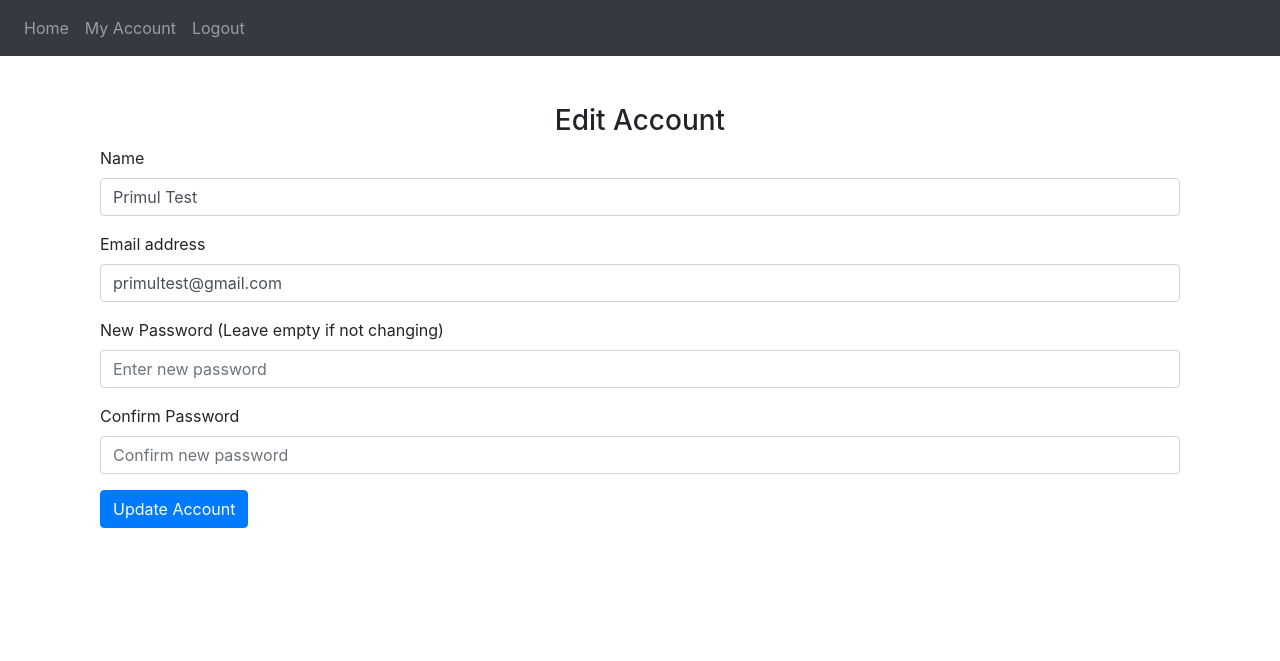
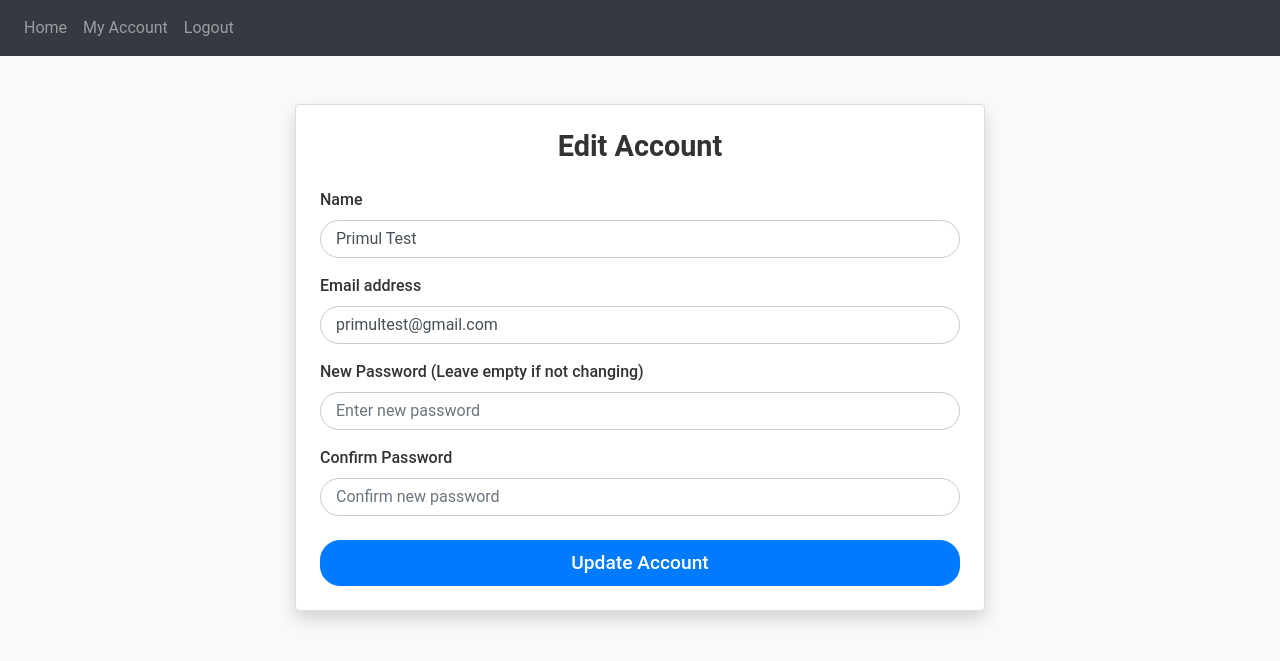
Before and after one commit to ioanaghergu/TeleMedix, a Flask app: page /edit in a window 1280 px wide. Shown: the top 661 px of the page. Run offline with Flask 3, Linux system fonts and the light colour scheme; a user stored in the database is signed in; some libraries are stand-ins or nearby versions.

Commit message:
add edit account style

```diff
--- /dev/null
+++ b/website/static/css/account/edit_account.css
@@ -0,0 +1,79 @@
+body {
+    font-family: 'Roboto', sans-serif;
+    background-color: #f9f9f9;
+    color: #333;
+}
+
+.container {
+    max-width: 750px;
+    margin: auto;
+}
+
+.card {
+    background-color: #fff;
+    border-radius: 12px;
+    border: 1px solid #ddd;
+    box-shadow: 0px 4px 10px rgba(0, 0, 0, 0.1);
+}
+
+h2 {
+    font-size: 1.8rem;
+    font-weight: bold;
+    color: #333;
+}
+
+.form-label {
+    font-weight: 500;
+    color: #333;
+}
+
+.form-control {
+    border-radius: 20px;
+    padding: 10px 15px;
+    font-size: 1rem;
+    border: 1px solid #ccc;
+    transition: border-color 0.2s ease-in-out;
+}
+
+.form-control:focus {
+    border-color: #007bff;
+    outline: none;
+    box-shadow: 0px 0px 5px rgba(0, 123, 255, 0.5);
+}
+
+
+.btn-primary {
+    background-color: #007bff;
+    border-color: #007bff;
+    font-size: 1.2rem;
+    font-weight: 500;
+    border-radius: 20px;
+}
+
+.btn-primary:hover {
+    background-color: #0056b3;
+    border-color: #0056b3;
+}
+
+.btn-primary:focus {
+    box-shadow: 0px 0px 5px rgba(0, 123, 255, 0.5);
+}
+
+@media (max-width: 768px) {
+    .container {
+        max-width: 90%;
+    }
+
+    h2 {
+        font-size: 1.5rem;
+    }
+
+    .form-control {
+        font-size: 0.9rem;
+        padding: 8px 10px;
+    }
+
+    .btn-primary {
+        font-size: 1rem;
+    }
+}
--- a/website/templates/account/edit_account.html
+++ b/website/templates/account/edit_account.html
@@ -3,57 +3,30 @@
 {% block title %}Edit Account{% endblock %}
 
 {% block content %}
-<div class="container mt-5">
-    <h3 class="text-center">Edit Account</h3>
+<link rel="stylesheet" href="{{ url_for('static', filename='css/account/edit_account.css') }}?v={{ time.time() }}">
 
+<div class="edit-account-page container py-5">
+    <div class="card shadow p-4 rounded">
+        <h2 class="text-center mb-4">Edit Account</h2>
         <form method="POST">
-        <div class="form-group">
-            <label for="name">Name</label>
-            <input
-                type="text"
-                class="form-control"
-                id="name_id"
-                name="name"
-                value="{{ user.name }}"
-                placeholder="Enter name"
-            />
+            <div class="form-group mb-3">
+                <label for="name" class="form-label">Name</label>
+                <input type="text" class="form-control" id="name" name="name" value="{{ user.name }}">
             </div>
-
-        <div class="form-group">
-            <label for="email">Email address</label>
-            <input
-                type="email"
-                class="form-control"
-                id="email_id"
-                name="email"
-                value="{{ user.email }}"
-                placeholder="Enter email"
-            />
+            <div class="form-group mb-3">
+                <label for="email" class="form-label">Email address</label>
+                <input type="email" class="form-control" id="email" name="email" value="{{ user.email }}">
             </div>
-
-        <div class="form-group">
-            <label for="password">New Password (Leave empty if not changing)</label>
-            <input
-                type="password"
-                class="form-control"
-                id="password_id"
-                name="password"
-                placeholder="Enter new password"
-            />
+            <div class="form-group mb-3">
+                <label for="password" class="form-label">New Password (Leave empty if not changing)</label>
+                <input type="password" class="form-control" id="password" name="password" placeholder="Enter new password">
             </div>
-
-        <div class="form-group">
-            <label for="confirm_password">Confirm Password</label>
-            <input
-                type="password"
-                class="form-control"
-                id="confirm_password_id"
-                name="confirm_password"
-                placeholder="Confirm new password"
-            />
+            <div class="form-group mb-4">
+                <label for="confirm_password" class="form-label">Confirm Password</label>
+                <input type="password" class="form-control" id="confirm_password" name="confirm_password" placeholder="Confirm new password">
             </div>
-
-        <button type="submit" class="btn btn-primary">Update Account</button>
+            <button type="submit" class="btn btn-primary w-100 py-2">Update Account</button>
         </form>
     </div>
+</div>
 {% endblock %}
```
Lines whose indentation alone changed are shown as unchanged.
